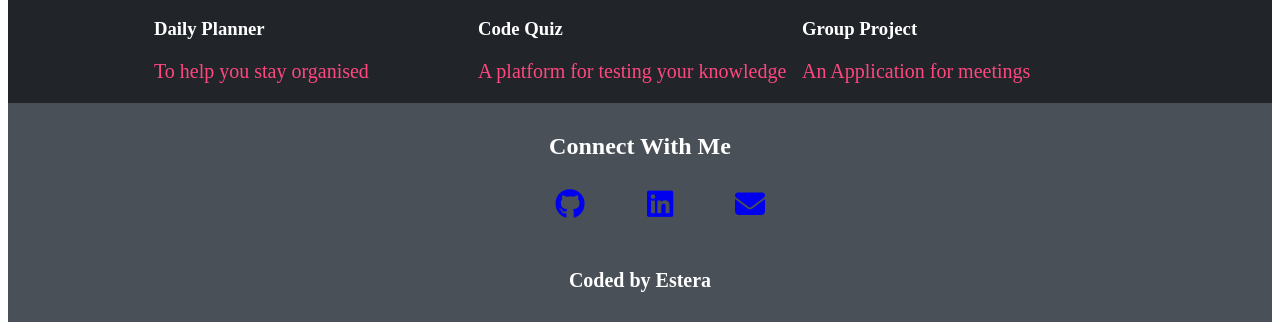
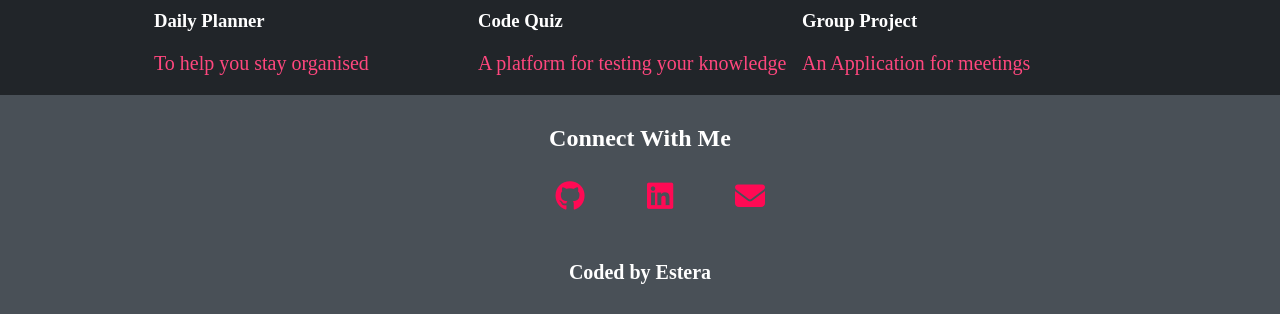
Before and after one commit to estera09-ux/my-portfolio-project, a plain HTML site: page index.html in a window 1280 px wide. Shown: the part 2083-2413 px from the top of the page. Drawn offline with Linux system fonts and the light colour scheme.

Commit message:
fixed the body and styled the icons links

```diff
--- a/assets/css/styles.css
+++ b/assets/css/styles.css
@@ -7,6 +7,9 @@
   --eerie-black: #212529ff;
 }
 
+body {
+  margin: 0;
+}
 /* the navbar  */
 .nav-container {
   background-color: var(--onyx);
@@ -189,3 +192,9 @@ h3 {
     align-items: center;
   }
 }
+
+.fa-github,
+.fa-linkedin,
+.fa-envelope {
+  color: var(--radical-red);
+}
--- a/index.html
+++ b/index.html
@@ -69,7 +69,7 @@
       <!-- <div class="card-about-me">  -->
       <h1>ABOUT ME</h1>
       <p>
-        Hi, I am a full stack web developer  Lorem ipsum   ipsum <br>
+        Hi, I am a full stack web developer, currently studying at the University of Birmingham in their 6 month coding Bootcamp. <br>
         Lorem Hic assumenda quidem. Lorem ipsum   ipsum <br>
         maxime ad non quidem aspernatur est. Hic assumenda quidem. Lorem ipsum <br>
         dolor sit amet consectetur adipisicing elit. Impedit illum quaerat <br>
@@ -83,7 +83,6 @@
     <section id="projects">
       <h2>My projects</h2>
       <!-- first project -->
-
       <!-- image of the first project -->
       <div class="project-container">
         <div class="project-card">
@@ -202,8 +201,6 @@
               </div>
             </div>
        </section>
-
-
     <!-- section 3 (rest of the projects)-->
     <section id="contact">
       <h2>Connect With Me</h2>
```
